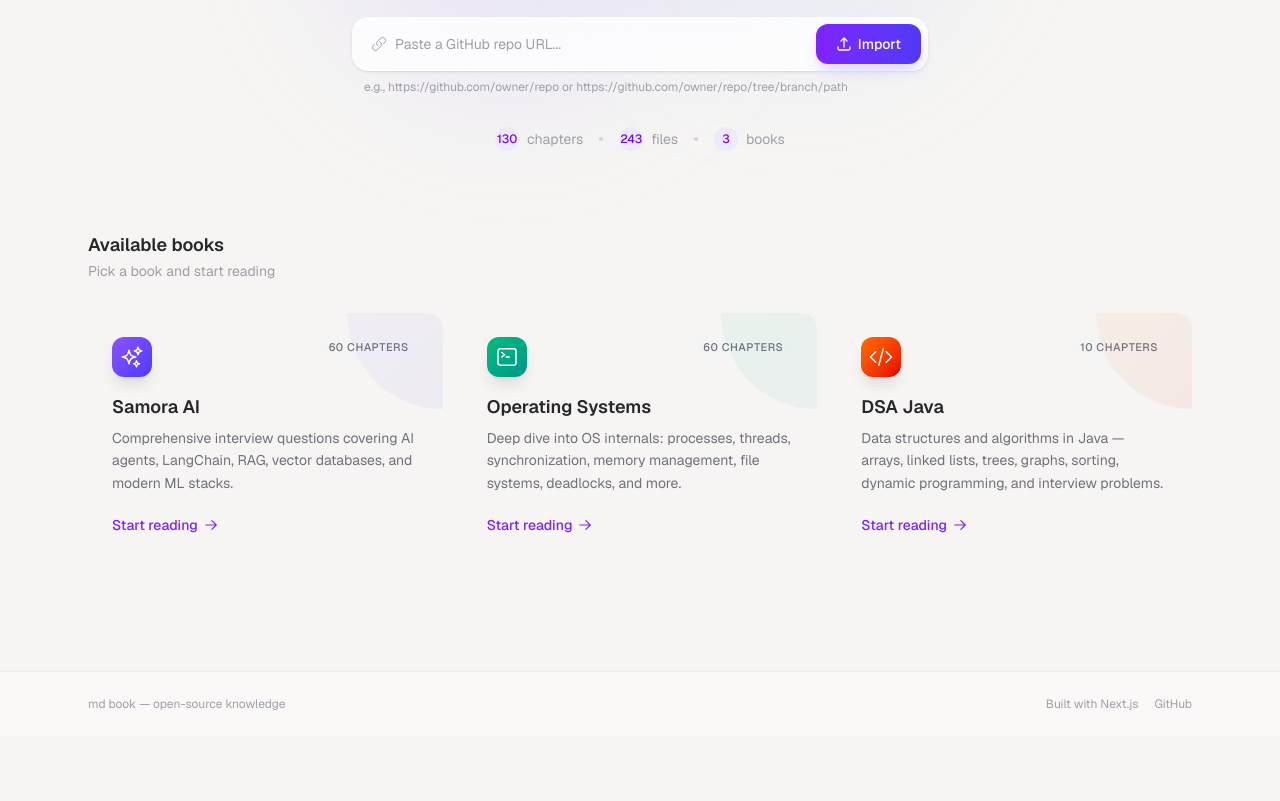
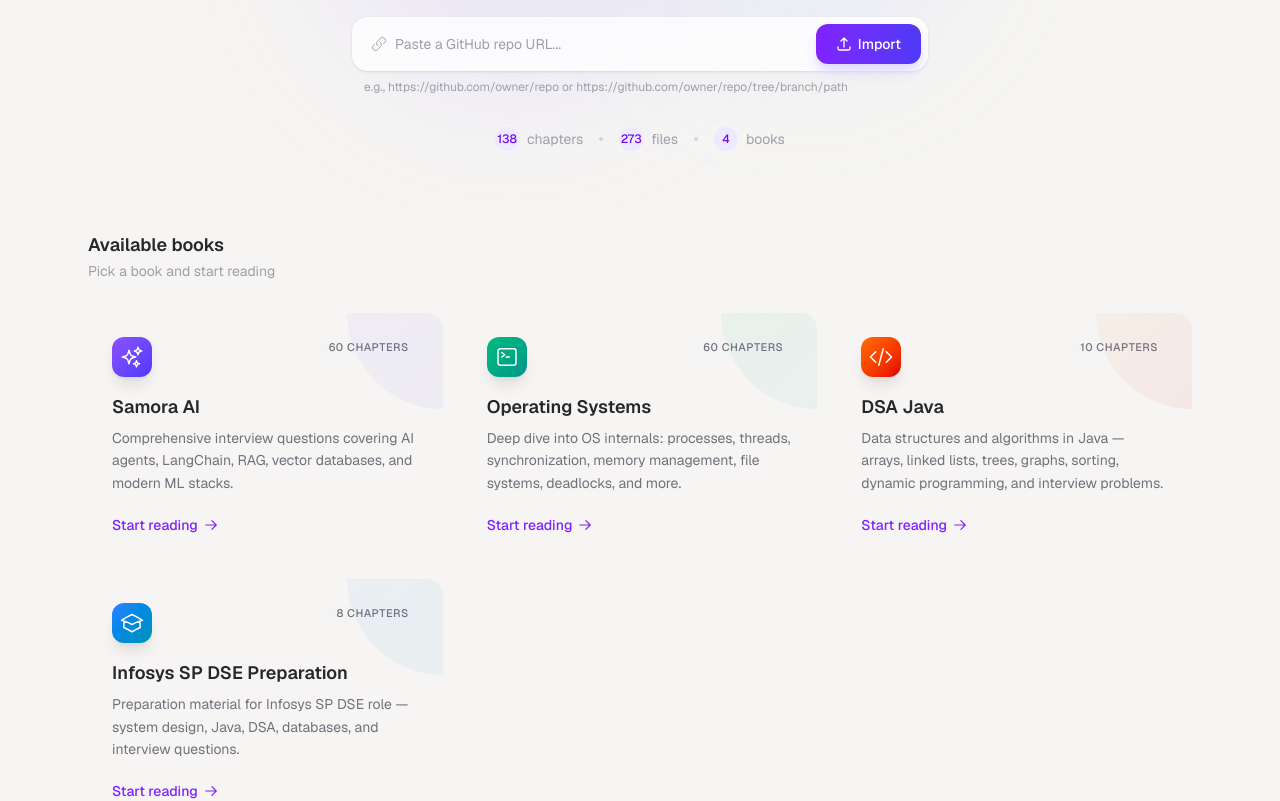
Before and after one commit to aayush598/md-book, a Next.js app: page / in a window 1280 px wide. Shown: the part 460-1261 px from the top of the page. Before the commit the page ends 1196 px from the top, so only its background shows below. Built offline with nearby package versions, Linux system fonts and the light colour scheme; no server answers.

Commit message:
feat: add Infosys SP DSE Preparation book to landing page and repository configuration

```diff
--- a/app/page.tsx
+++ b/app/page.tsx
@@ -44,6 +44,19 @@
     icon: (
       <svg className="h-6 w-6" fill="none" viewBox="0 0 24 24" stroke="currentColor" strokeWidth={1.5}>
         <path strokeLinecap="round" strokeLinejoin="round" d="M17.25 6.75L22.5 12l-5.25 5.25m-10.5 0L1.5 12l5.25-5.25m7.5-3l-4.5 16.5" />
+      </svg>
+    ),
+  },
+  {
+    id: "infosys-sp-dse",
+    name: "Infosys SP DSE Preparation",
+    description: "Preparation material for Infosys SP DSE role — system design, Java, DSA, databases, and interview questions.",
+    chapters: 8,
+    files: 30,
+    gradient: "from-blue-500 to-cyan-600",
+    icon: (
+      <svg className="h-6 w-6" fill="none" viewBox="0 0 24 24" stroke="currentColor" strokeWidth={1.5}>
+        <path strokeLinecap="round" strokeLinejoin="round" d="M4.26 10.147a60.438 60.438 0 0 0-.491 6.347A48.62 48.62 0 0 1 12 20.904a48.62 48.62 0 0 1 8.232-4.41 60.46 60.46 0 0 0-.491-6.347m-15.482 0a50.636 50.636 0 0 0-2.658-.813A59.906 59.906 0 0 1 12 3.493a59.903 59.903 0 0 1 10.399 5.84c-.896.248-1.783.52-2.658.814m-15.482 0A50.717 50.717 0 0 1 12 13.489a50.702 50.702 0 0 1 7.74-3.342" />
       </svg>
     ),
   },
--- a/lib/github.ts
+++ b/lib/github.ts
@@ -55,6 +55,14 @@
     path: "interview_prep_june/dsa_java",
     name: "DSA Java",
     id: "dsa-java",
+  },
+  {
+    owner: "aayush598",
+    repo: "learn-techstacks",
+    branch: "main",
+    path: "Infosys_SP_DSE_Preparation",
+    name: "Infosys SP DSE Preparation",
+    id: "infosys-sp-dse",
   },
 ];
 
```
